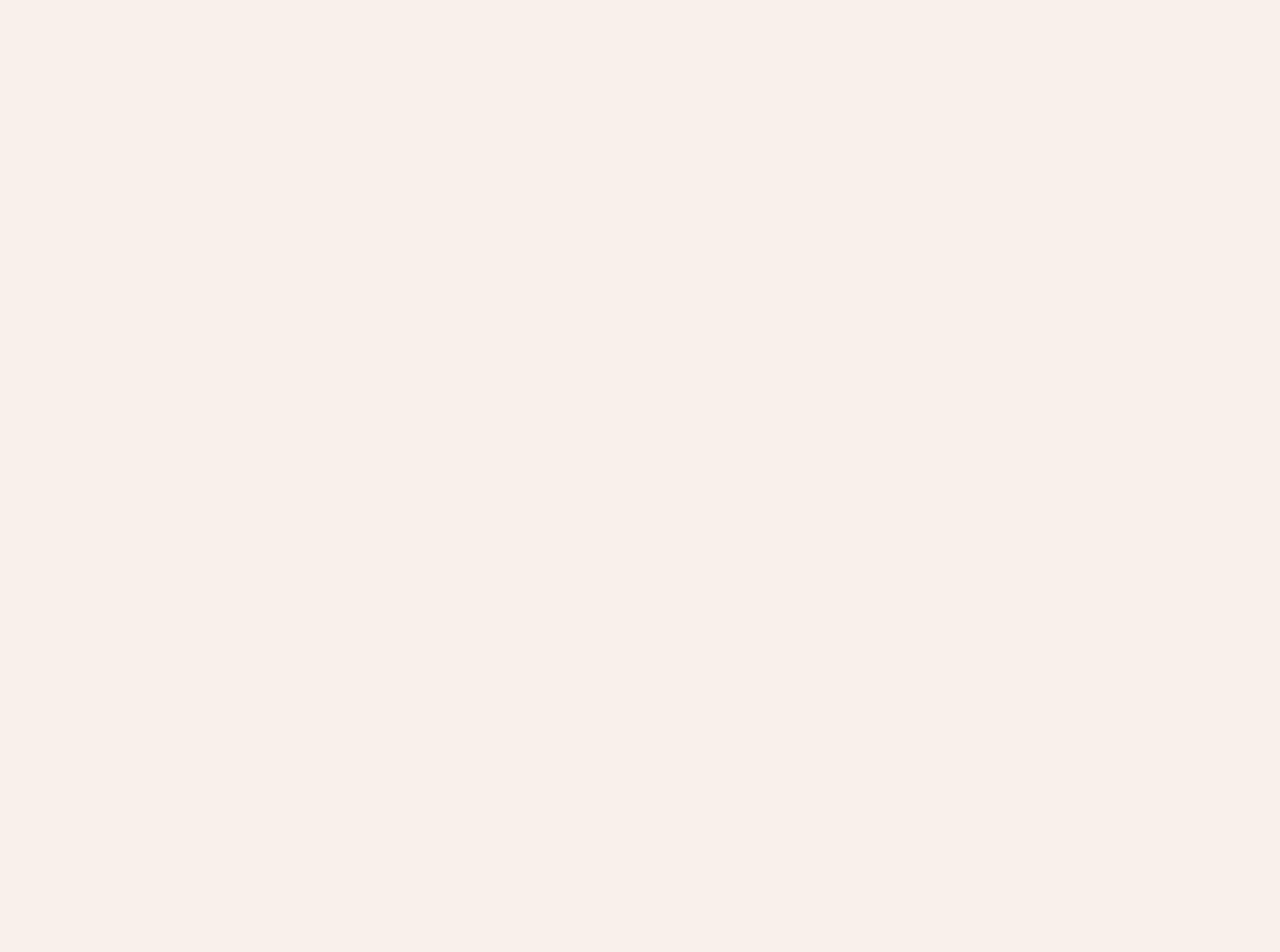
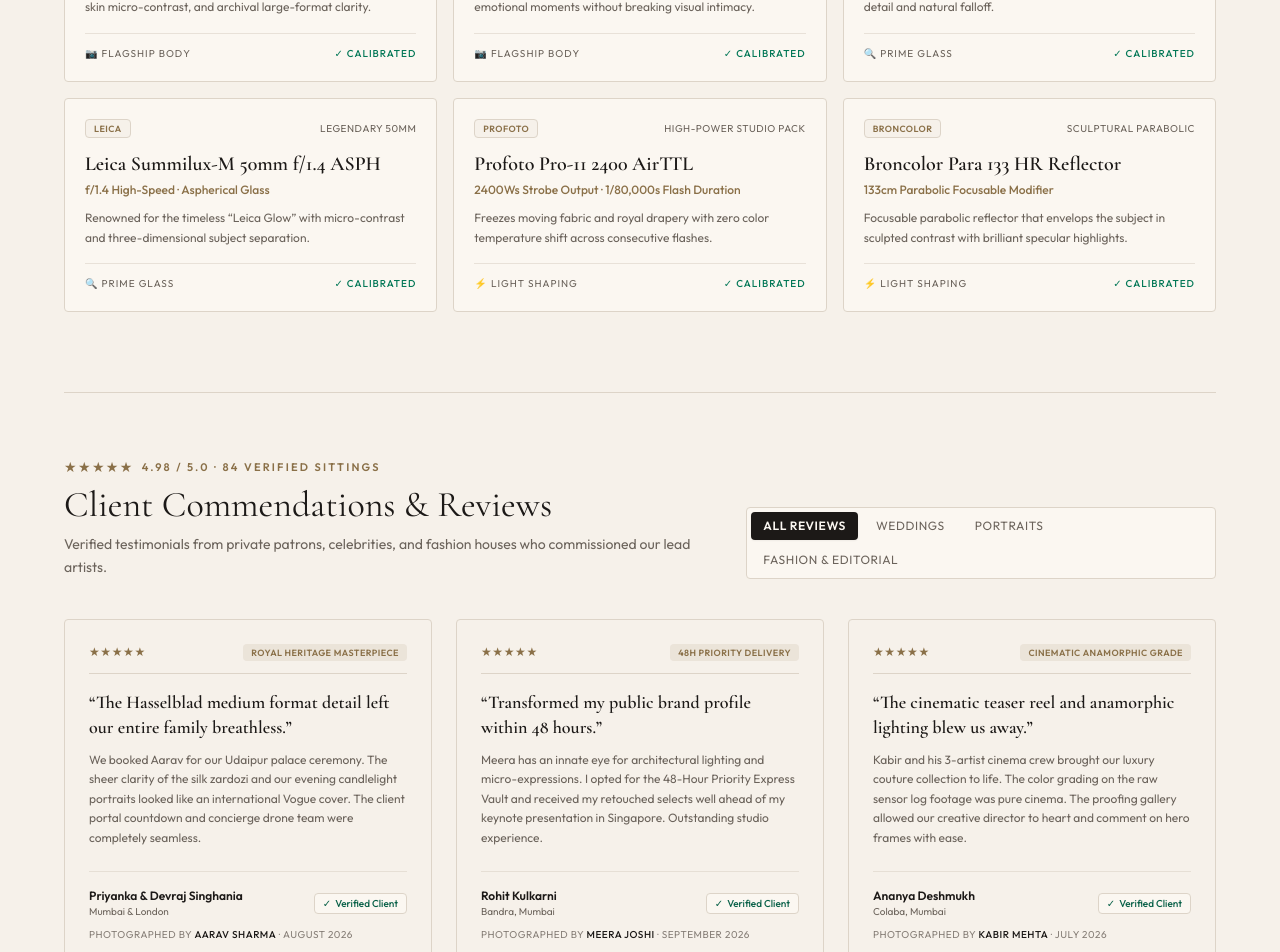
Before and after one commit to PragalbhRai/photography-studio-booking, a React (Vite) app in the folder frontend/: page /photographers in a window 1280 px wide. Shown: the part 3000-3952 px from the top of the page. Before the commit the page ends 2919 px from the top, so only its background shows below. Built offline with nearby package versions, Linux system fonts and the light colour scheme; no server answers.

Commit message:
fix: Enable child routes Outlet for packages and photographers and display reviews and kitbag showcase across all pages

```diff
--- a/frontend/src/components/reviews/ClientReviewsSection.tsx
+++ b/frontend/src/components/reviews/ClientReviewsSection.tsx
@@ -17,11 +17,15 @@
 }: Props) {
   const [activeCategory, setActiveCategory] = useState<string>(categoryFilter ?? 'all')
 
-  const reviews = CLIENT_REVIEWS.filter((r) => {
+  let reviews = CLIENT_REVIEWS.filter((r) => {
     if (photographerId && r.photographerId !== photographerId) return false
     if (activeCategory !== 'all' && r.category !== activeCategory) return false
     return true
   })
+
+  if (reviews.length === 0) {
+    reviews = CLIENT_REVIEWS.slice(0, 3)
+  }
 
   return (
     <section className="mt-20 border-t border-line pt-16">
--- a/frontend/src/routes/packages.tsx
+++ b/frontend/src/routes/packages.tsx
@@ -1,14 +1,27 @@
 import { useQuery } from '@tanstack/react-query'
-import { createFileRoute } from '@tanstack/react-router'
+import { Outlet, createFileRoute, useRouterState } from '@tanstack/react-router'
 import { packagesApi, queryKeys } from '@/lib/endpoints'
 import { PackageCard } from '@/components/packages/PackageCard'
 import { InvestmentCalculator } from '@/components/packages/InvestmentCalculator'
+import { ClientReviewsSection } from '@/components/reviews/ClientReviewsSection'
 import { PageState, Skeleton } from '@/components/ui/States'
 import { Button } from '@/components/ui/Button'
 
 export const Route = createFileRoute('/packages')({
-  component: PackagesPage,
+  component: PackagesRouteComponent,
 })
+
+function PackagesRouteComponent() {
+  const isChildActive = useRouterState({
+    select: (s) => s.location.pathname.replace(/\/+$/, '') !== '/packages',
+  })
+
+  if (isChildActive) {
+    return <Outlet />
+  }
+
+  return <PackagesPage />
+}
 
 function PackagesPage() {
   const query = useQuery({ queryKey: queryKeys.packages, queryFn: packagesApi.list })
@@ -51,6 +64,9 @@
 
       {/* Interactive Bespoke Sitting Investment Calculator */}
       <InvestmentCalculator />
+
+      {/* Verified Client Reviews */}
+      <ClientReviewsSection />
     </div>
   )
 }
--- a/frontend/src/routes/photographers.tsx
+++ b/frontend/src/routes/photographers.tsx
@@ -1,13 +1,27 @@
 import { useQuery } from '@tanstack/react-query'
-import { createFileRoute } from '@tanstack/react-router'
+import { Outlet, createFileRoute, useRouterState } from '@tanstack/react-router'
 import { photographersApi, queryKeys } from '@/lib/endpoints'
 import { PhotographerCard } from '@/components/photographers/PhotographerCard'
+import { KitbagShowcase } from '@/components/photographers/KitbagShowcase'
+import { ClientReviewsSection } from '@/components/reviews/ClientReviewsSection'
 import { PageState, Skeleton } from '@/components/ui/States'
 import { Button } from '@/components/ui/Button'
 
 export const Route = createFileRoute('/photographers')({
-  component: PhotographersPage,
+  component: PhotographersRouteComponent,
 })
+
+function PhotographersRouteComponent() {
+  const isChildActive = useRouterState({
+    select: (s) => s.location.pathname.replace(/\/+$/, '') !== '/photographers',
+  })
+
+  if (isChildActive) {
+    return <Outlet />
+  }
+
+  return <PhotographersPage />
+}
 
 function PhotographersPage() {
   const query = useQuery({ queryKey: queryKeys.photographers, queryFn: photographersApi.list })
@@ -46,6 +60,15 @@
           </div>
         )}
       </div>
+
+      {/* Optical Equipment & Camera Gear Showcase */}
+      <KitbagShowcase photographerId="photo-1" photographerName="Studio Master Roster" />
+
+      {/* Verified Client Testimonials */}
+      <ClientReviewsSection
+        title="Client Commendations & Reviews"
+        subtitle="Verified testimonials from private patrons, celebrities, and fashion houses who commissioned our lead artists."
+      />
     </div>
   )
 }
```
